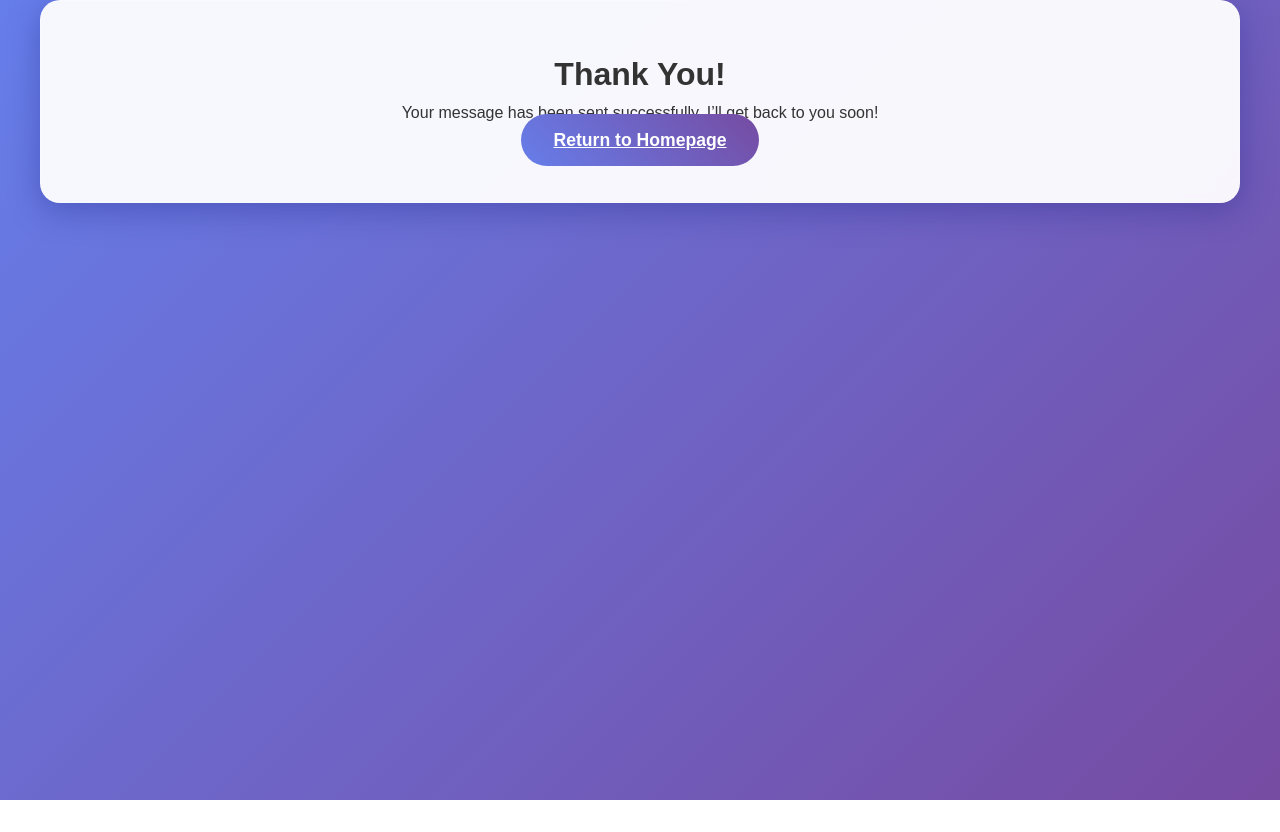
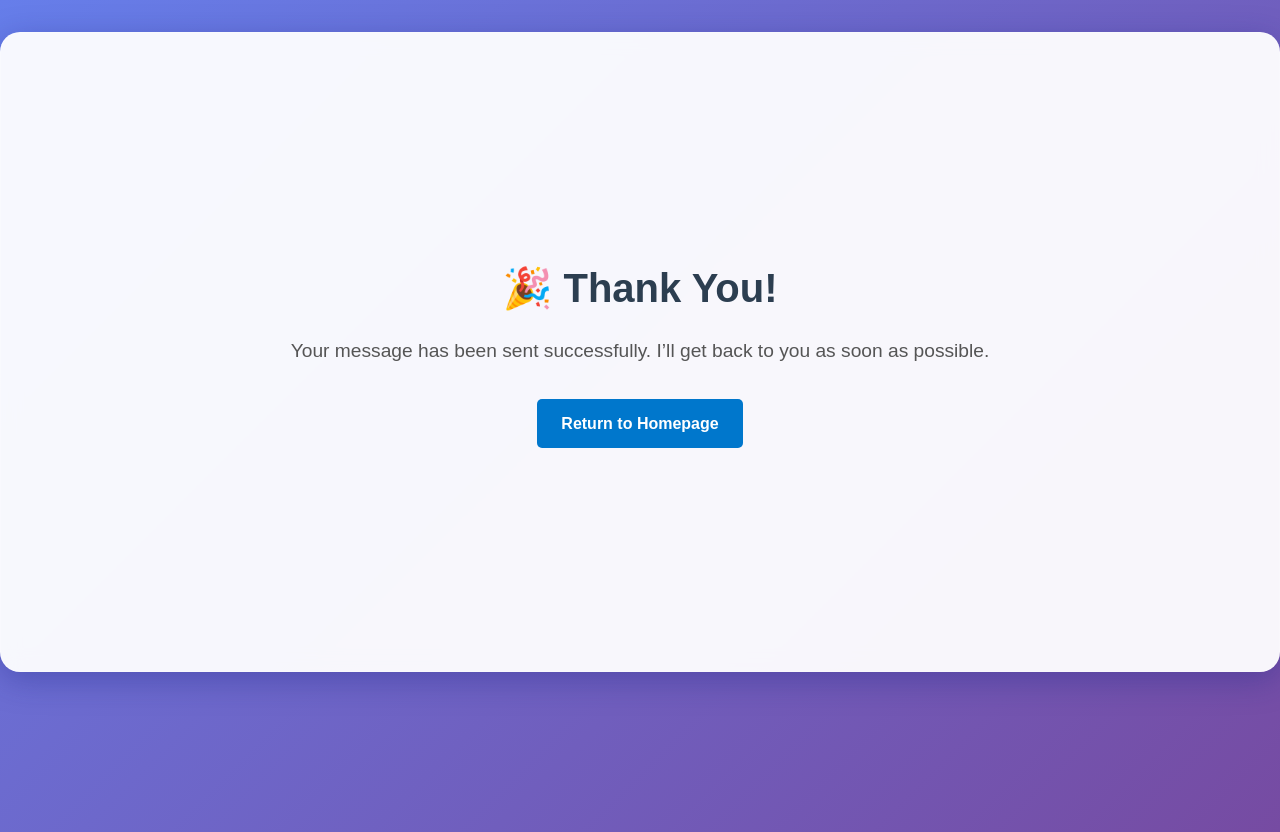
Before and after one commit to BP4U-dev/best-hub, a plain HTML site: page thank-you.html in a window 1280 px wide. Before the commit the page ends 800 px from the top, so only its background shows below. Drawn offline with Linux system fonts and the light colour scheme.

Commit message:
thank-youpage fixed

```diff
--- a/thank-you.html
+++ b/thank-you.html
@@ -2,14 +2,50 @@
 <html lang="en">
 <head>
   <meta charset="UTF-8">
+  <meta name="viewport" content="width=device-width, initial-scale=1.0">
   <title>Thank You - Best Products Hub</title>
   <link rel="stylesheet" href="site-features/styles.css">
+  <link rel="icon" href="site-features/favicon.ico">
+  <style>
+    .thank-you-wrapper {
+      display: flex;
+      flex-direction: column;
+      align-items: center;
+      justify-content: center;
+      min-height: 80vh;
+      text-align: center;
+      padding: 2rem;
+    }
+    .thank-you-wrapper h1 {
+      font-size: 2.5rem;
+      margin-bottom: 1rem;
+      color: #2c3e50;
+    }
+    .thank-you-wrapper p {
+      font-size: 1.2rem;
+      margin-bottom: 2rem;
+      color: #555;
+    }
+    .return-btn {
+      background-color: #0077cc;
+      color: #fff;
+      padding: 0.75rem 1.5rem;
+      border: none;
+      border-radius: 5px;
+      text-decoration: none;
+      font-weight: bold;
+      transition: background-color 0.3s ease;
+    }
+    .return-btn:hover {
+      background-color: #005fa3;
+    }
+  </style>
 </head>
 <body>
-  <main class="container" style="text-align: center; padding: 3rem;">
-    <h1>Thank You!</h1>
-    <p>Your message has been sent successfully. I’ll get back to you soon!</p>
-    <a href="index.html" class="submit-btn">Return to Homepage</a>
+  <main class="thank-you-wrapper">
+    <h1>🎉 Thank You!</h1>
+    <p>Your message has been sent successfully. I’ll get back to you as soon as possible.</p>
+    <a href="index.html" class="return-btn">Return to Homepage</a>
   </main>
 </body>
 </html>
```
